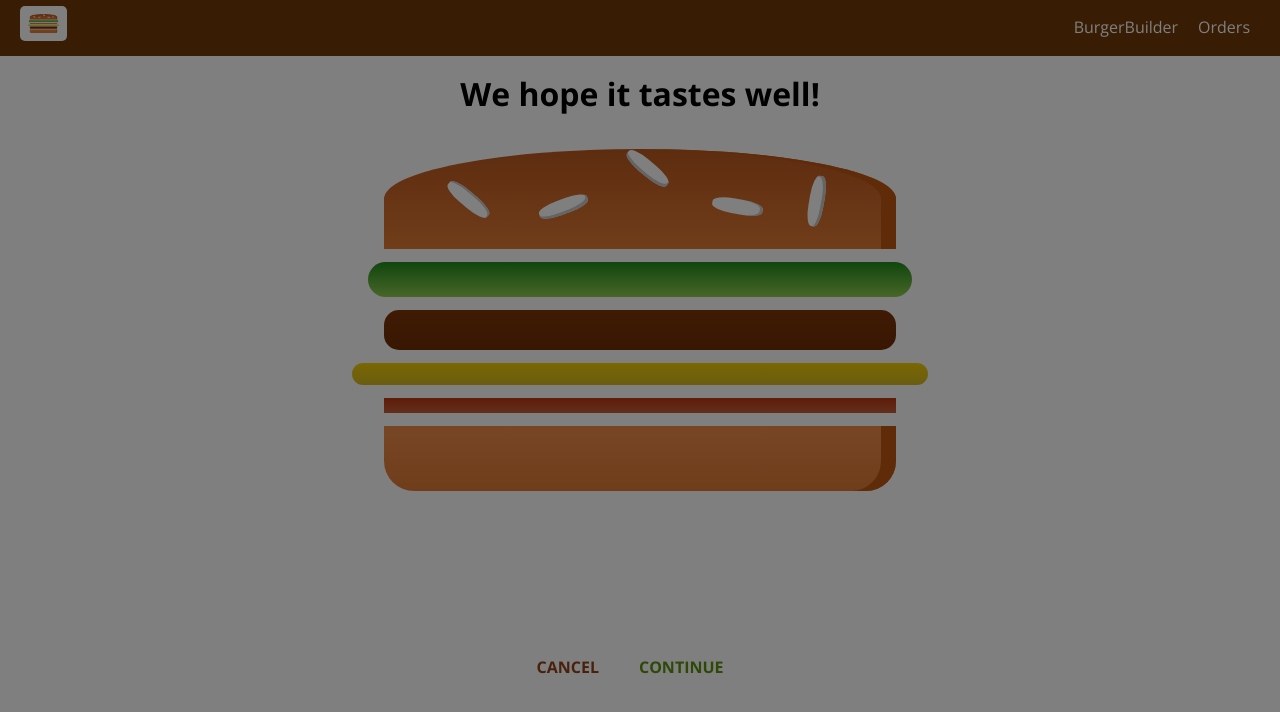
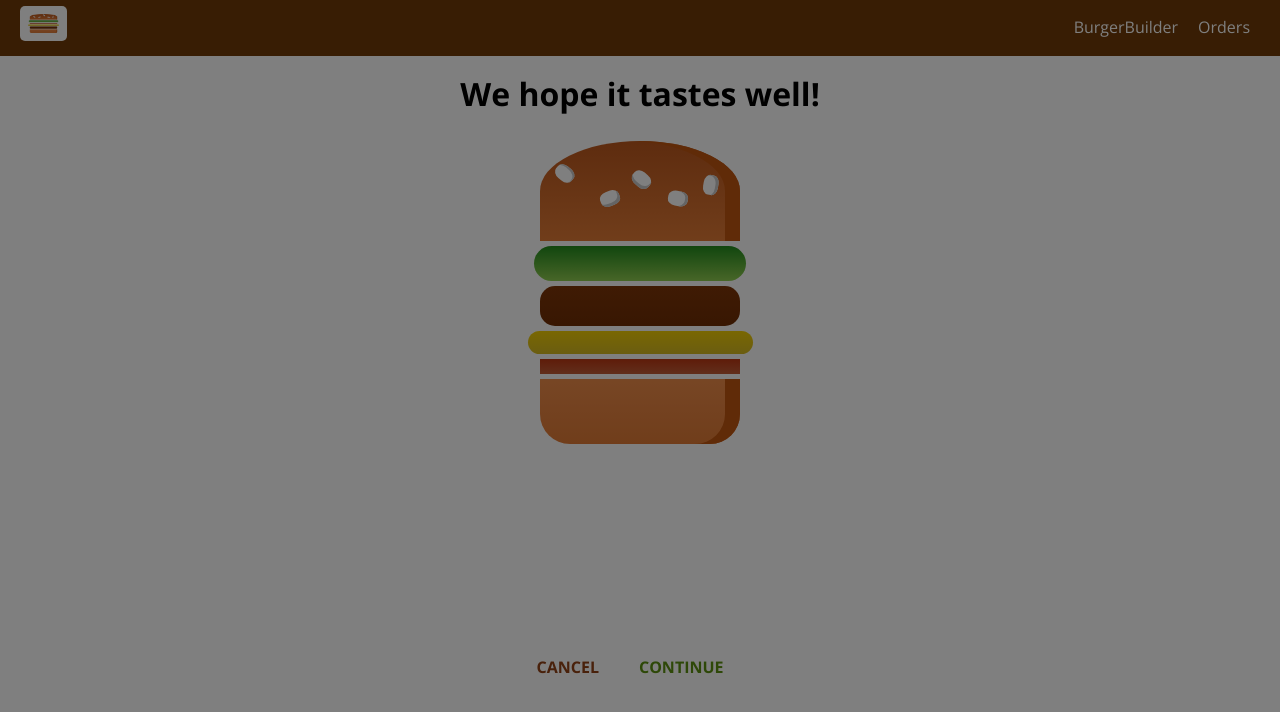
Before and after one commit to manickaa/BurgerBuilderApp, a React app: page /checkout in a window 1280 px wide. Shown: the top 712 px of the page. Built offline with nearby package versions, Linux system fonts and the light colour scheme; the HTML template or start-up script is replaced by a standard one.

Commit message:
Styling changes in checkout summary component

```diff
--- a/src/components/Order/CheckoutSummary/CheckoutSummary.css
+++ b/src/components/Order/CheckoutSummary/CheckoutSummary.css
@@ -1,10 +1,10 @@
 .CheckoutSummary {
 	text-align: center;
-	width: 100%;
+	width: 80%;
 	margin: auto;
 }
 
-@media (max-width: 600px) {
+@media (min-width: 600px) {
 	.CheckoutSummary {
 		width: 500px;
 	}
```
